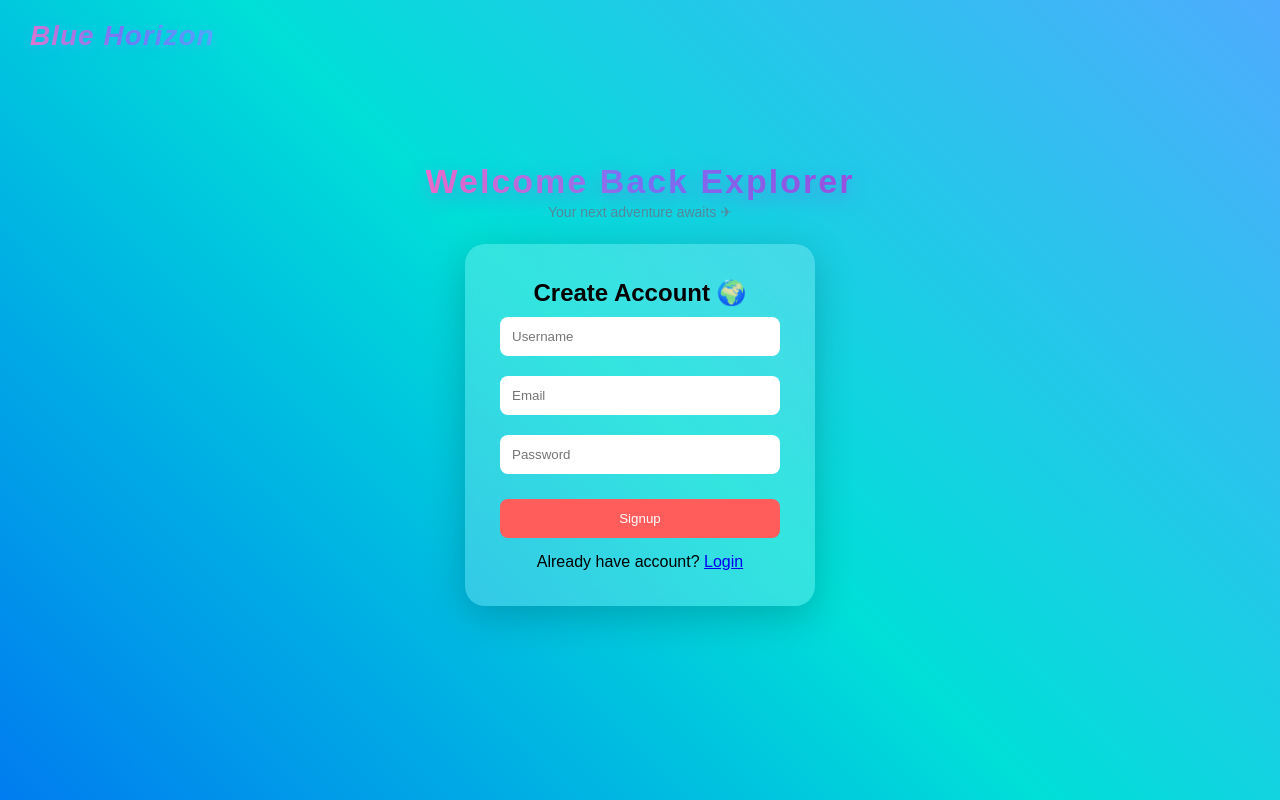
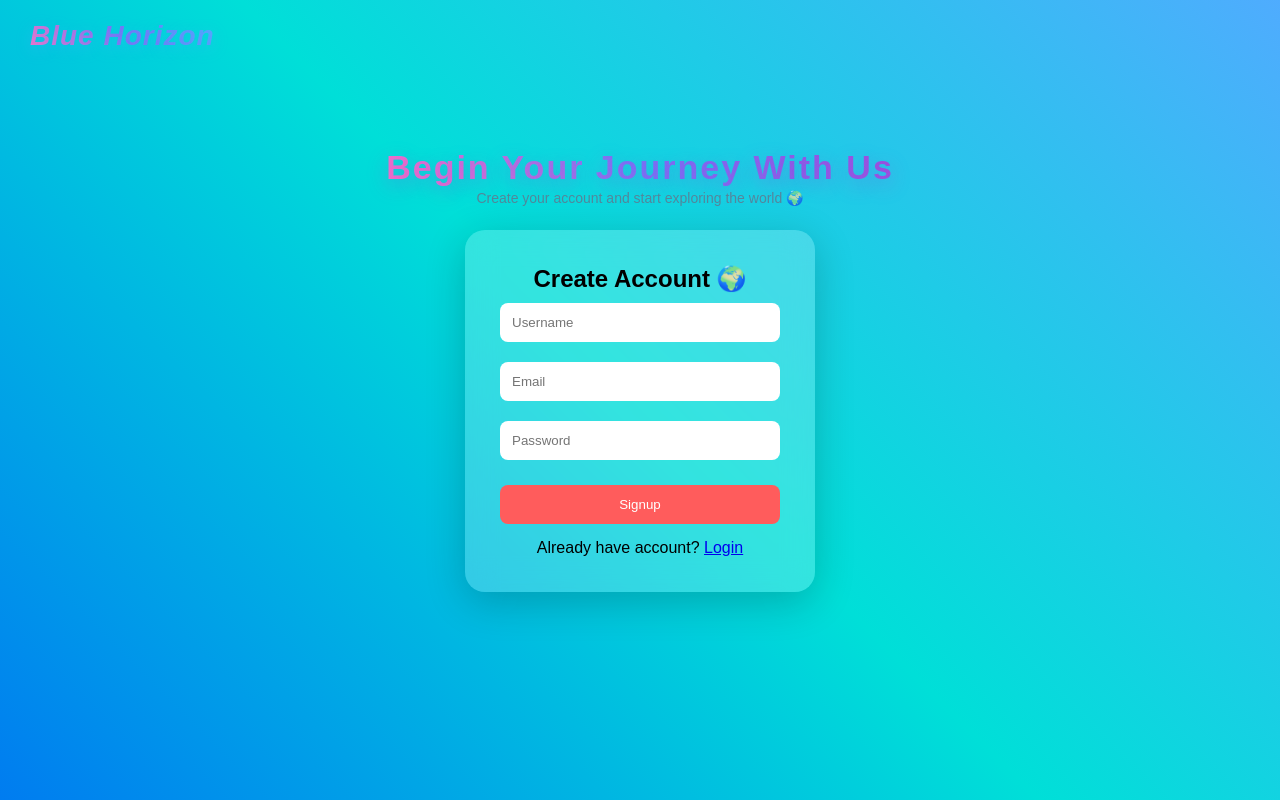
Before and after one commit to ankumani13-design/tour-travels, a plain HTML site: page Travel-guide/signup.html in a window 1280 px wide. Drawn offline with Linux system fonts and the light colour scheme.

Commit message:
Update signup.html

```diff
--- a/Travel-guide/signup.html
+++ b/Travel-guide/signup.html
@@ -13,9 +13,10 @@
   <div class="auth-text">
 
         <div class="auth-text">
-  <h1 class="auth-logo">Welcome Back Explorer</h1>
-  <p class="auth-sub">Your next adventure awaits ✈</p>
-</div>
+  <div class="auth-text">
+    <h1 class="auth-logo">Begin Your Journey With Us</h1>
+    <p class="auth-sub">Create your account and start exploring the world 🌍</p>
+  </div>
 
 
 <div class="auth-container">
```
